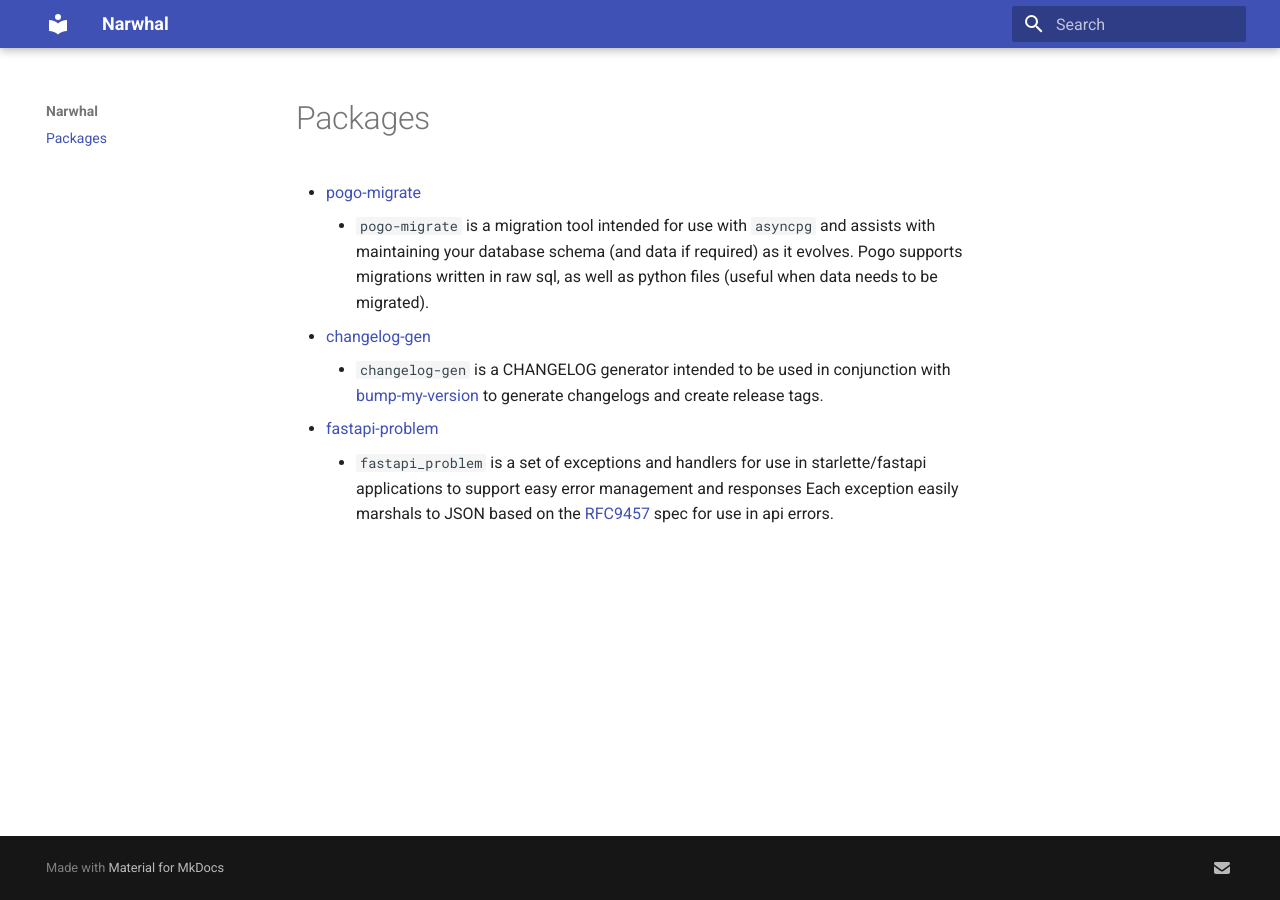
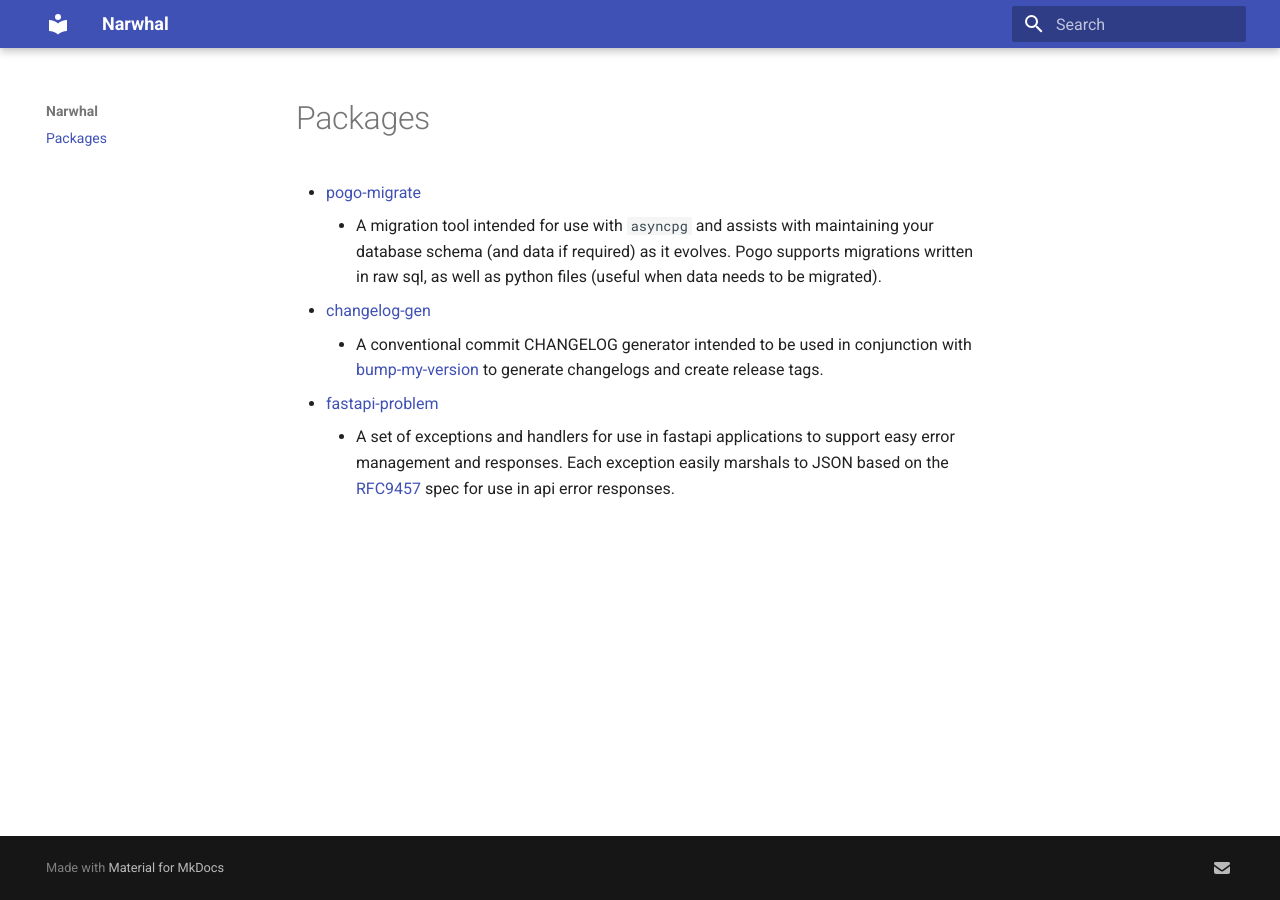
Before and after one commit to NRWLDev/nrwldev.github.io, an MkDocs documentation site: the page built from docs/index.md, in a window 1280 px wide. Built offline with MkDocs 1.6.1 and Material for MkDocs 9.7.7, drawn with Linux system fonts in a browser that asks for light colours.

Commit message:
update blurbs

```diff
--- a/docs/index.md
+++ b/docs/index.md
@@ -1,17 +1,18 @@
 # Packages
 
 * [pogo-migrate](https://nrwldev.github.io/pogo-migrate)
-    * `pogo-migrate` is a migration tool intended for use with `asyncpg` and assists
-    with maintaining your database schema (and data if required) as it evolves.
-    Pogo supports migrations written in raw sql, as well as python files (useful
-    when data needs to be migrated).
+    * A migration tool intended for use with `asyncpg` and assists with
+      maintaining your database schema (and data if required) as it evolves.
+      Pogo supports migrations written in raw sql, as well as python files
+      (useful when data needs to be migrated).
 * [changelog-gen](https://nrwldev.github.io/changelog-gen)
-    * `changelog-gen` is a CHANGELOG generator intended to be used in conjunction
-    with [bump-my-version](https://github.com/callowayproject/bump-my-version) to generate
-    changelogs and create release tags.
+    * A conventional commit CHANGELOG generator intended to be used in
+      conjunction with
+      [bump-my-version](https://github.com/callowayproject/bump-my-version) to
+      generate changelogs and create release tags.
 * [fastapi-problem](https://nrwldev.github.io/fastapi-problem)
-    * `fastapi_problem` is a set of exceptions and handlers for use in
-      starlette/fastapi applications to support easy error management and
-      responses Each exception easily marshals to JSON based on the
+    * A set of exceptions and handlers for use in fastapi applications to
+      support easy error management and responses. Each exception easily
+      marshals to JSON based on the
       [RFC9457](https://www.rfc-editor.org/rfc/rfc9457.html) spec for use in
-      api errors.
+      api error responses.
```
